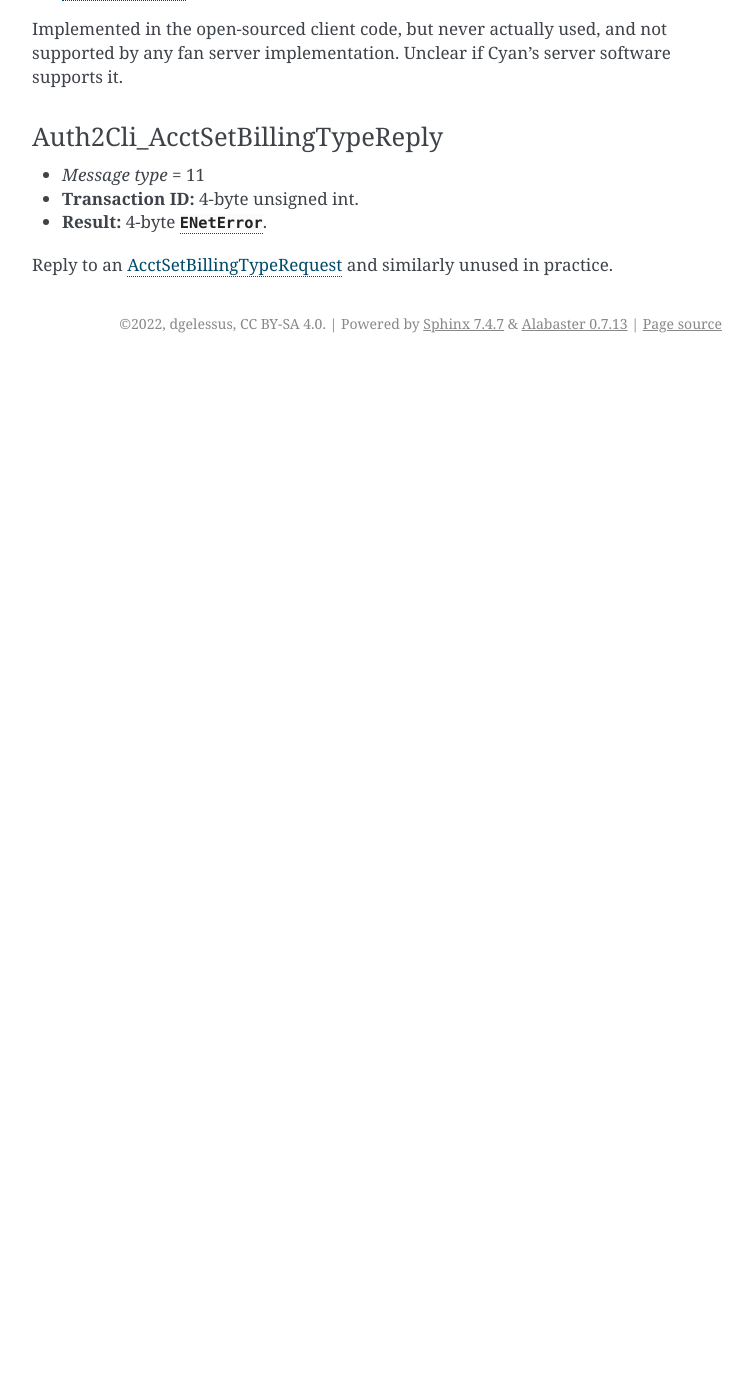
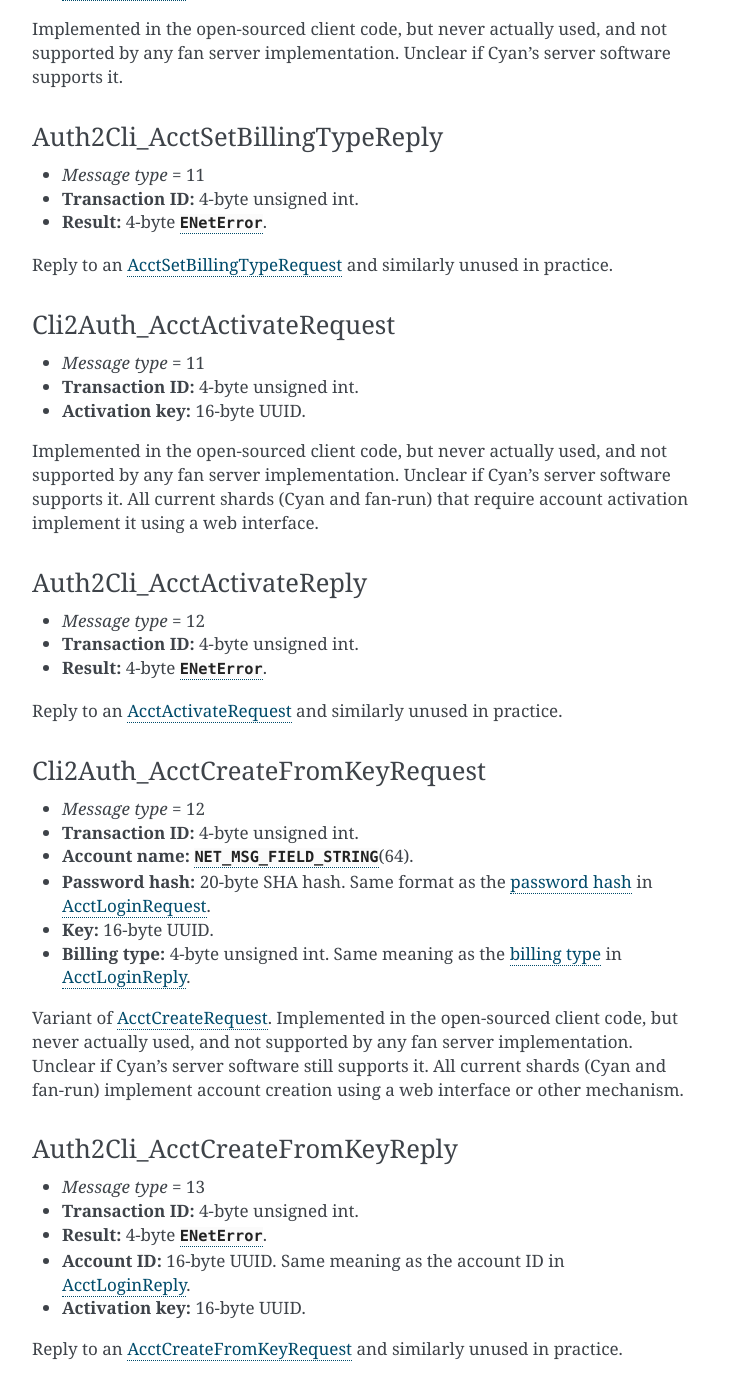
Before and after one commit to dgelessus/NAGUS, a Sphinx documentation site: the page built from docs/uru/auth_server.rst, in a window 1280 px wide and 1400 px high, scrolled down 16479 px. Shown: the whole window, without its empty margins (388-1141 px from the left). Built offline with Sphinx 7.4.7, drawn with Linux system fonts in a browser that asks for light colours; before the commit the page ends 16842 px from its top, so only the background shows below that; some of the changed text lies outside the part shown.

Commit message:
Document AcctActivateRequest and AcctCreateFromKeyRequest messages

```diff
--- a/docs/uru/auth_server.rst
+++ b/docs/uru/auth_server.rst
@@ -66,8 +66,8 @@
    8,:ref:`AcctChangePasswordRequest <cli2auth_acct_change_password_request>`,:ref:`AcctChangePasswordReply <cli2auth_acct_change_password_reply>`,9
    9,:ref:`AcctSetRolesRequest <cli2auth_acct_set_roles_request>`,:ref:`AcctSetRolesReply <auth2cli_acct_set_roles_reply>`,10
    10,:ref:`AcctSetBillingTypeRequest <cli2auth_acct_set_billing_type_request>`,:ref:`AcctSetBillingTypeReply <auth2cli_acct_set_billing_type_reply>`,11
-   11,AcctActivateRequest,AcctActivateReply,12
-   12,AcctCreateFromKeyRequest,AcctCreateFromKeyReply,13
+   11,:ref:`AcctActivateRequest <cli2auth_acct_activate_request>`,:ref:`AcctActivateReply <auth2cli_acct_activate_reply>`,12
+   12,:ref:`AcctCreateFromKeyRequest <cli2auth_acct_create_from_key_request>`,:ref:`AcctCreateFromKeyReply <auth2cli_acct_create_from_key_reply>`,13
    53,AccountExistsRequest,AccountExistsReply,48
 
 .. csv-table:: Player
@@ -903,3 +903,66 @@
 
 Reply to an :ref:`AcctSetBillingTypeRequest <cli2auth_acct_set_billing_type_request>`
 and similarly unused in practice.
+
+.. _cli2auth_acct_activate_request:
+
+Cli2Auth_AcctActivateRequest
+^^^^^^^^^^^^^^^^^^^^^^^^^^^^
+
+* *Message type* = 11
+* **Transaction ID:** 4-byte unsigned int.
+* **Activation key:** 16-byte UUID.
+
+Implemented in the open-sourced client code,
+but never actually used,
+and not supported by any fan server implementation.
+Unclear if Cyan's server software supports it.
+All current shards (Cyan and fan-run) that require account activation implement it using a web interface.
+
+.. _auth2cli_acct_activate_reply:
+
+Auth2Cli_AcctActivateReply
+^^^^^^^^^^^^^^^^^^^^^^^^^^
+
+* *Message type* = 12
+* **Transaction ID:** 4-byte unsigned int.
+* **Result:** 4-byte :cpp:enum:`ENetError`.
+
+Reply to an :ref:`AcctActivateRequest <cli2auth_acct_activate_request>`
+and similarly unused in practice.
+
+.. _cli2auth_acct_create_from_key_request:
+
+Cli2Auth_AcctCreateFromKeyRequest
+^^^^^^^^^^^^^^^^^^^^^^^^^^^^^^^^^
+
+* *Message type* = 12
+* **Transaction ID:** 4-byte unsigned int.
+* **Account name:** :c:macro:`NET_MSG_FIELD_STRING`\(64).
+* **Password hash:** 20-byte SHA hash.
+  Same format as the :ref:`password hash <password_hash>` in :ref:`AcctLoginRequest <cli2auth_acct_login_request>`.
+* **Key:** 16-byte UUID.
+* **Billing type:** 4-byte unsigned int.
+  Same meaning as the :ref:`billing type <billing_type>` in :ref:`AcctLoginReply <auth2cli_acct_login_reply>`.
+
+Variant of :ref:`AcctCreateRequest <cli2auth_acct_create_request>`.
+Implemented in the open-sourced client code,
+but never actually used,
+and not supported by any fan server implementation.
+Unclear if Cyan's server software still supports it.
+All current shards (Cyan and fan-run) implement account creation using a web interface or other mechanism.
+
+.. _auth2cli_acct_create_from_key_reply:
+
+Auth2Cli_AcctCreateFromKeyReply
+^^^^^^^^^^^^^^^^^^^^^^^^^^^^^^^
+
+* *Message type* = 13
+* **Transaction ID:** 4-byte unsigned int.
+* **Result:** 4-byte :cpp:enum:`ENetError`.
+* **Account ID:** 16-byte UUID.
+  Same meaning as the account ID in :ref:`AcctLoginReply <auth2cli_acct_login_reply>`.
+* **Activation key:** 16-byte UUID.
+
+Reply to an :ref:`AcctCreateFromKeyRequest <cli2auth_acct_create_from_key_request>`
+and similarly unused in practice.
```
